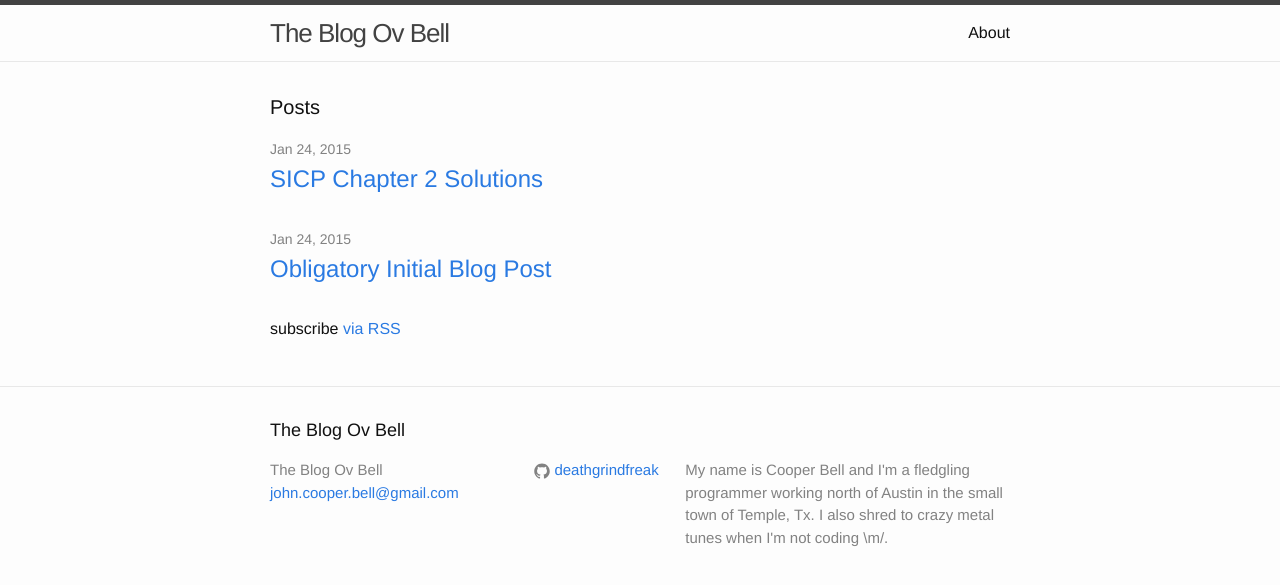
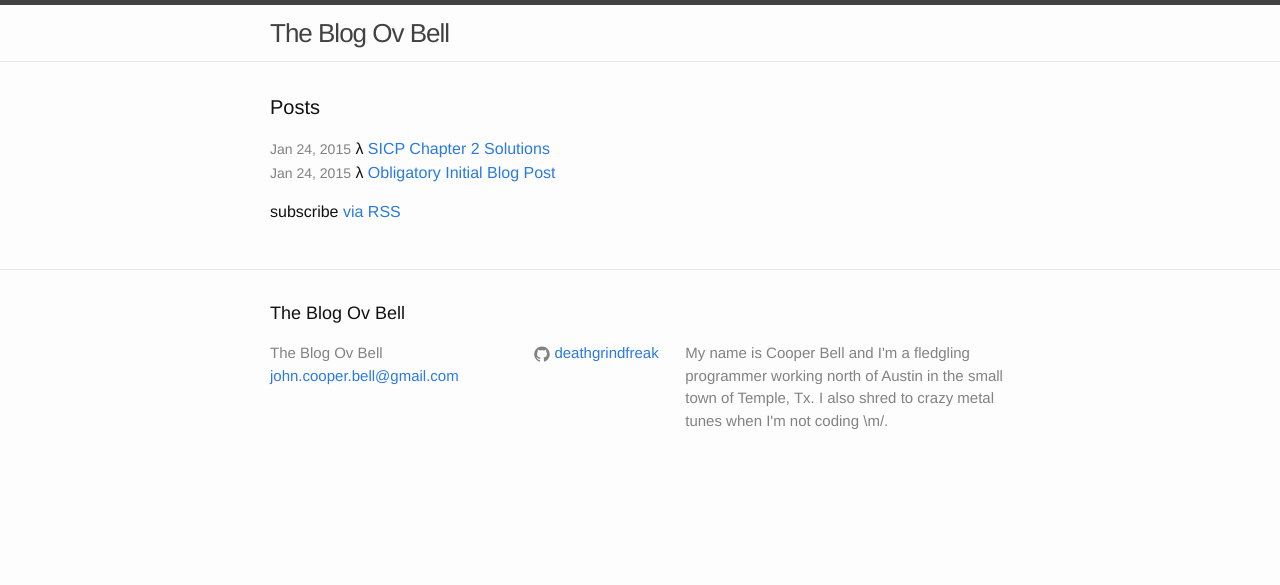
Before and after one commit to deathgrindfreak/deathgrindfreak.github.io, a Jekyll site: the page built from index.html, in a window 1280 px wide. Shown: the top 585 px of the page. Built offline with Jekyll 4.4.1, drawn with Linux system fonts in a browser that asks for light colours.

Commit message:
Changed posts layout, removed about

```diff
--- a/_posts/2015-01-25-ch2.markdown
+++ b/_posts/2015-01-25-ch2.markdown
@@ -2,7 +2,7 @@
 layout: post
 title: SICP Chapter 2 Solutions
 date:  2015-01-24 23:55:32
-categories: sicp books
+categories: sicp
 ---
 
 These are my notes for the latter half of Chapter 2.  Since I started
--- a/_sass/_layout.scss
+++ b/_sass/_layout.scss
@@ -174,7 +174,7 @@
     list-style: none;
 
     > li {
-        margin-bottom: $spacing-unit;
+        margin-bottom: 0;
     }
 }
 
@@ -184,8 +184,7 @@
 }
 
 .post-link {
-    display: block;
-    font-size: 24px;
+    font-size: base-font-size;
 }
 
 
--- a/index.html
+++ b/index.html
@@ -8,13 +8,7 @@ layout: default
 
   <ul class="post-list">
     {% for post in site.posts %}
-      <li>
-        <span class="post-meta">{{ post.date | date: "%b %-d, %Y" }}</span>
-
-        <h2>
-          <a class="post-link" href="{{ post.url | prepend: site.baseurl }}">{{ post.title }}</a>
-        </h2>
-      </li>
+      <li> <span class="post-meta">{{ post.date | date: "%b %-d, %Y"}}</span> &lambda; <a class="post-link" href="{{ post.url | prepend: site.baseurl }}">{{ post.title }}</a> </li>
     {% endfor %}
   </ul>
 
```
Also changed, not shown: about.md (deleted, +0 -11 lines).
